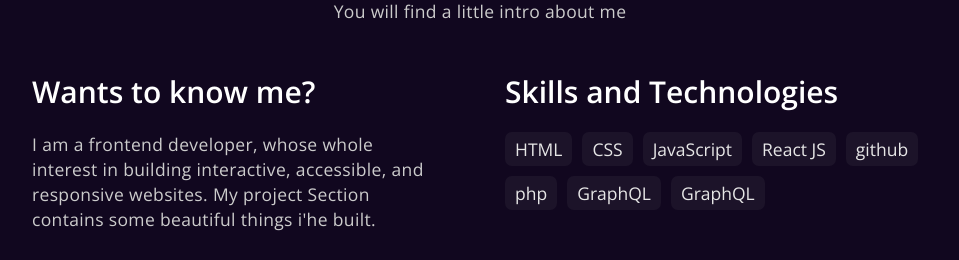
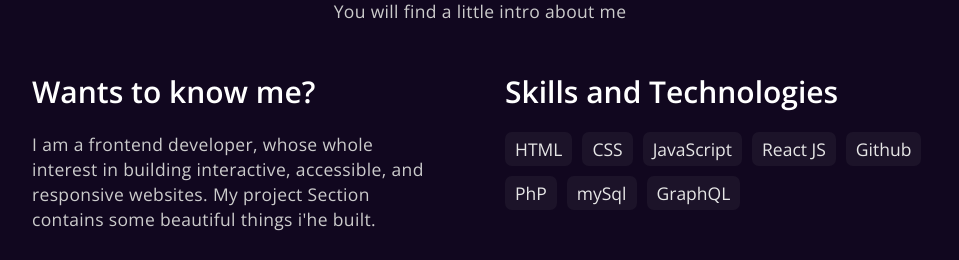
Before and after one commit to patidarmk/myportfolio, a React (Create React App) app: page / in a window 1280 px wide. Shown: the part 960-1220 px from the top of the page, without its empty margins (160-1119 px from the left). Built offline with nearby package versions, Linux system fonts and the light colour scheme; a web font is replaced by a local one.

Commit message:
updated code

```diff
--- a/src/components/About.js
+++ b/src/components/About.js
@@ -27,9 +27,9 @@ const About = () => {
             <li>CSS</li>
 			<li>JavaScript</li>
             <li>React JS</li>
-            <li>github</li>
-            <li>php</li>
-            <li>GraphQL</li>
+            <li>Github</li>
+            <li>PhP</li>
+            <li>mySql</li>
             <li>GraphQL</li>
           </ul>
         </div>
```
